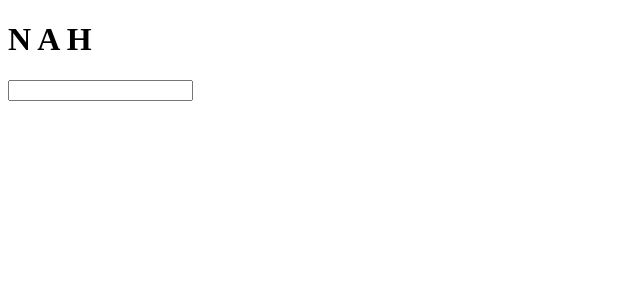
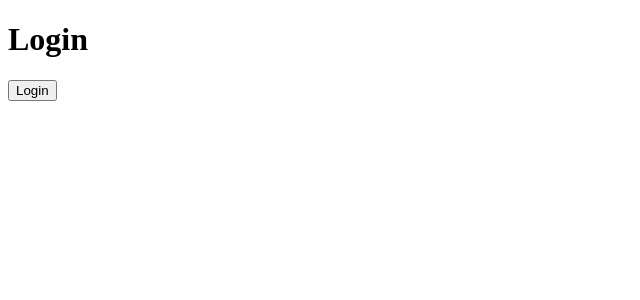
Before and after one commit to Akio789/nah_pwa, a React (Create React App) app: page / in a window 1280 px wide. Shown: the top 300 px of the page, without its empty margins (0-640 px from the left). Built offline with nearby package versions, Linux system fonts and the light colour scheme.

Commit message:
Adding react-router-dom

```diff
--- a/package.json
+++ b/package.json
@@ -9,6 +9,7 @@
     "axios": "^0.21.1",
     "react": "^17.0.2",
     "react-dom": "^17.0.2",
+    "react-router-dom": "^5.2.0",
     "react-scripts": "4.0.3",
     "web-vitals": "^1.1.2"
   },
--- a/src/App.js
+++ b/src/App.js
@@ -1,24 +1,27 @@
-import React, { useState } from 'react';
-import { fetchVocalecciones } from './api/fetchVocalecciones';
+import React from 'react';
+import {
+  BrowserRouter as Router,
+  Switch,
+  Route,
+  Link
+} from "react-router-dom";
+
+import Home from './displays/Home/Home';
+import Login from './displays/Login/Login';
+
 const App = () => {
-    const [ vocaleccion, setVocaleccion ] = useState('');
-    const getVocaleccion = async (e) => {
-        if(e.key === 'Enter'){
-            const { data , status } = await fetchVocalecciones()
-            const indexVocaleccion = Math.random() * (50 - 1) + 1
-            console.log(data[6])
-        }
-    }
-    return (
-        <div>
-            <h1> N A H</h1>
-            <input
-                type="text"
-                onChange={(e) => setVocaleccion(e.target.value)}
-                onKeyPress={getVocaleccion}
-             ></input>
-        </div>
-    );
+  return (
+    <Router>
+      <Switch>
+        <Route exact path="/">
+          <Login />
+        </Route>
+        <Route path="/home">
+          <Home />
+        </Route>
+      </Switch>
+    </Router>
+  )
 }
 
 export default App;
--- /dev/null
+++ b/src/displays/Home/Home.js
@@ -0,0 +1,25 @@
+import React, { useState } from 'react';
+import { fetchVocalecciones } from '../../api/fetchVocalecciones';
+
+const Home = () => {
+  const [vocaleccion, setVocaleccion] = useState('');
+  const getVocaleccion = async (e) => {
+    if (e.key === 'Enter') {
+      const { data, status } = await fetchVocalecciones()
+      const indexVocaleccion = Math.random() * (50 - 1) + 1
+      console.log(data[6])
+    }
+  }
+  return (
+    <div>
+      <h1> N A H</h1>
+      <input
+        type="text"
+        onChange={(e) => setVocaleccion(e.target.value)}
+        onKeyPress={getVocaleccion}
+      ></input>
+    </div>
+  );
+};
+
+export default Home;
--- /dev/null
+++ b/src/displays/Login/Login.js
@@ -0,0 +1,20 @@
+import React from 'react';
+import { useHistory } from "react-router-dom";
+
+const Login = () => {
+  const { push } = useHistory();
+
+  const onLoginClicked = () => {
+    console.log('hice login');
+    push('/home');
+  }
+
+  return (
+    <div>
+      <h1>Login</h1>
+      <button onClick={onLoginClicked}>Login</button>
+    </div>
+  )
+};
+
+export default Login;
```
Also changed, not shown: 1 other file (tests, documents, lock files or other folders).
